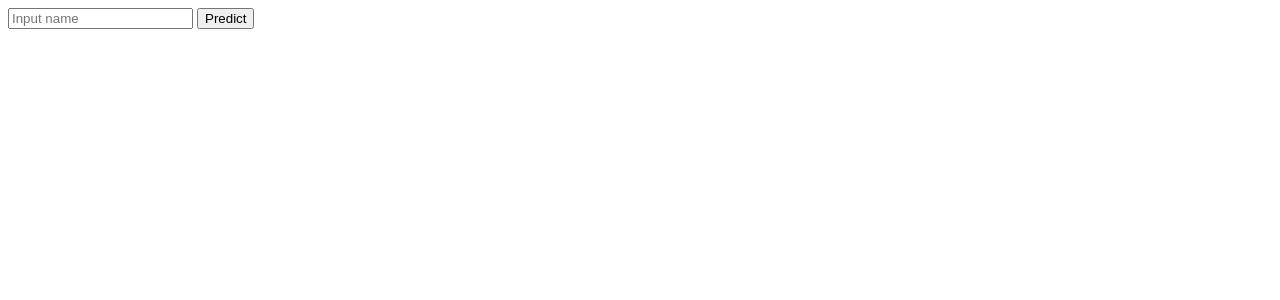
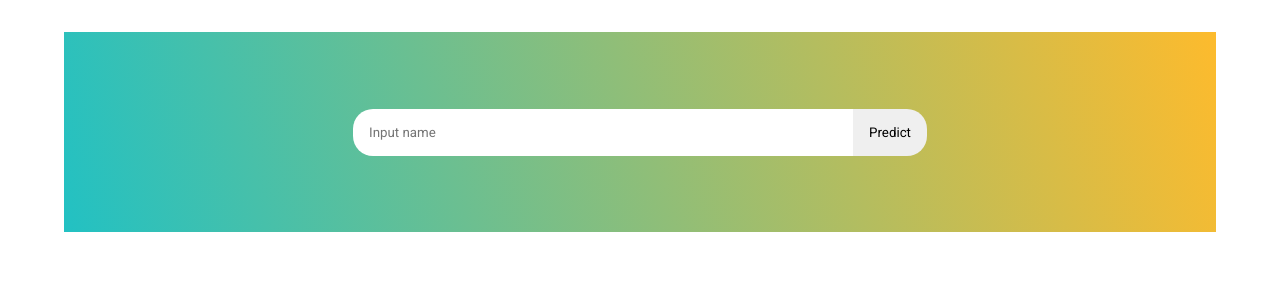
Before and after one commit to mart-anthony-stark/Gender-Classifier-Machine-Learning-Web-App, a Python web app: template application/templates/index.html in a window 1280 px wide. Shown: the top 300 px of the page. Run offline with Jinja, Linux system fonts and the light colour scheme; the template is opened without the code that fills it, so the values that code supplies are empty.

Commit message:
add astyles

```diff
--- /dev/null
+++ b/application/static/styles.css
@@ -0,0 +1,40 @@
+@import url("https://fonts.googleapis.com/css2?family=Roboto&display=swap");
+* {
+  margin: 0;
+  padding: 0;
+  box-sizing: border-box;
+  font-family: "Roboto", sans-serif;
+}
+main {
+  display: flex;
+  align-items: center;
+  min-height: 100vh;
+  flex-direction: column;
+}
+form {
+  margin-top: 2rem;
+  display: flex;
+  justify-content: center;
+  align-items: center;
+  background: rgb(34, 193, 195);
+  background: linear-gradient(
+    73deg,
+    rgba(34, 193, 195, 1) 0%,
+    rgba(253, 187, 45, 1) 100%
+  );
+  width: 90%;
+  height: 200px;
+}
+input[type="text"] {
+  padding: 1rem;
+  border-radius: 20px 0 0 20px;
+  border: none;
+  max-width: 500px;
+  width: 100%;
+}
+input[type="submit"] {
+  cursor: pointer;
+  padding: 1rem;
+  border-radius: 0 20px 20px 0;
+  border: none;
+}
--- a/application/templates/index.html
+++ b/application/templates/index.html
@@ -5,6 +5,7 @@
   <meta charset="UTF-8">
   <meta http-equiv="X-UA-Compatible" content="IE=edge">
   <meta name="viewport" content="width=device-width, initial-scale=1.0">
+  <link rel="stylesheet" href="{{url_for('static', filename='styles.css')}}">
   <title>Gender Classifier</title>
 </head>
 
@@ -19,6 +20,7 @@
     <h2>Prediction: {{ vars['result'] }}</h2>
     <h2>Probability: {{ "{:.2f}".format(vars['probability']) }}</h2>
     {% endif %}
+
   </main>
 </body>
 
```
